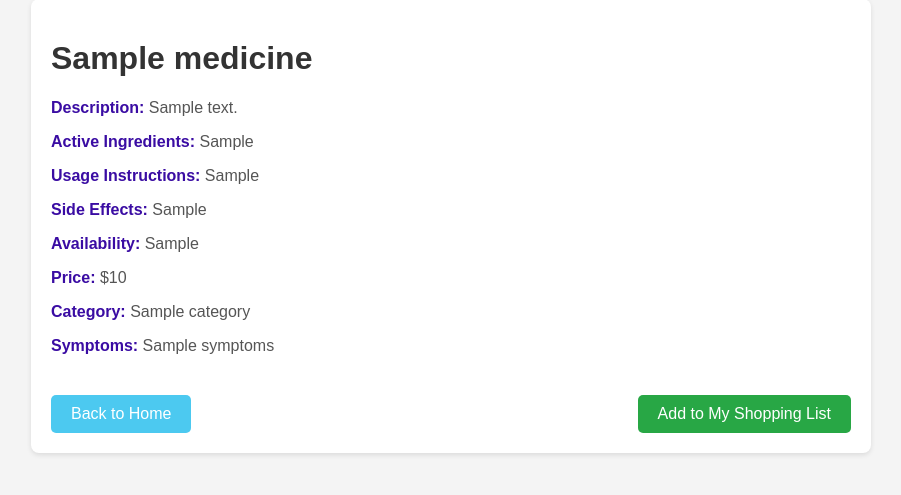
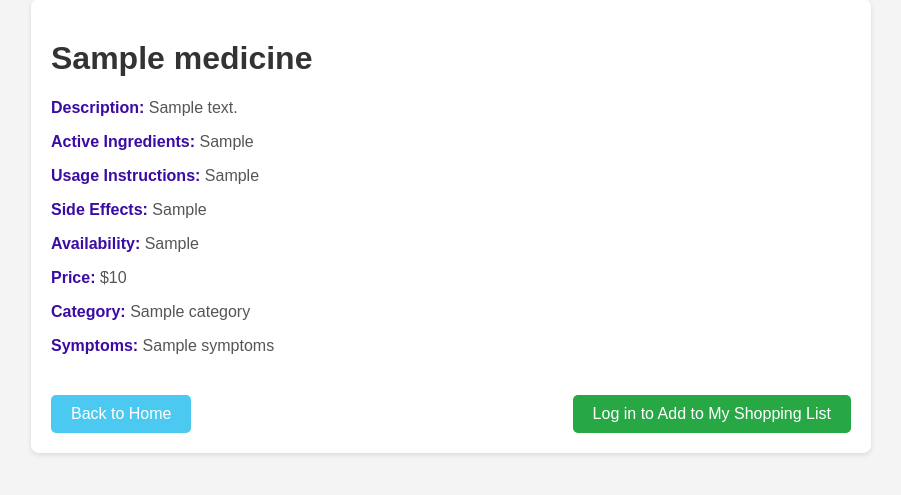
Before and after one commit to FoujanFerdows/medicine_project, a Django app: template catalog/catalog/templates/catalog/medicine_detail.html in a window 1280 px wide. Shown: the part 21-516 px from the top of the page, without its empty margins (189-1090 px from the left). Run offline with Django 3.2, Linux system fonts and the light colour scheme; the template is opened without the code that fills it: most values are stand-ins (such as "Sample title", 1, 10 or a date in 2020).

Commit message:
Update medicine_detail.html

```diff
--- a/catalog/catalog/templates/catalog/medicine_detail.html
+++ b/catalog/catalog/templates/catalog/medicine_detail.html
@@ -50,11 +50,11 @@
 
         /* Green button styles */
         .add-to-list-button {
-            background-color: #28a745;  /* Green background */
+            background-color: #28a745;
         }
 
         .add-to-list-button:hover {
-            background-color: #218838;  /* Darker green on hover */
+            background-color: #218838;
         }
 
         .button-container {
@@ -69,25 +69,27 @@
         <h1>{{ medicine.name }}</h1>
 
         <p><strong>Description:</strong> {{ medicine.description }}</p>
-
         <p><strong>Active Ingredients:</strong> {% if medicine.active_ingredients %}{{ medicine.active_ingredients }}{% else %}Not available{% endif %}</p>
-
         <p><strong>Usage Instructions:</strong> {% if medicine.usage_instructions %}{{ medicine.usage_instructions }}{% else %}Not available{% endif %}</p>
-
         <p><strong>Side Effects:</strong> {% if medicine.side_effects %}{{ medicine.side_effects }}{% else %}Not available{% endif %}</p>
-
         <p><strong>Availability:</strong> {{ medicine.get_availability_display }}</p>
-
         <p><strong>Price:</strong> ${{ medicine.price }}</p>
-
         <p><strong>Category:</strong> {{ medicine.category.name }}</p>
-
         <p><strong>Symptoms:</strong> {% if medicine.symptoms %}{{ medicine.symptoms }}{% else %}Not available{% endif %}</p>
 
         <!-- Buttons -->
         <div class="button-container">
             <a href="/" class="back-button">Back to Home</a>
-            <a href="{% url 'add_to_shopping_list' medicine.pk %}" class="add-to-list-button">Add to My Shopping List</a>
+
+            {% if user.is_authenticated %}
+                <a href="{% url 'add_to_shopping_list' medicine.pk %}" class="add-to-list-button">
+                    Add to My Shopping List
+                </a>
+            {% else %}
+                <a href="{% url 'login' %}?next={% url 'medicine_detail' pk=medicine.pk %}" class="add-to-list-button">
+                    Log in to Add to My Shopping List
+                </a>
+            {% endif %}
         </div>
     </div>
 </body>
```
